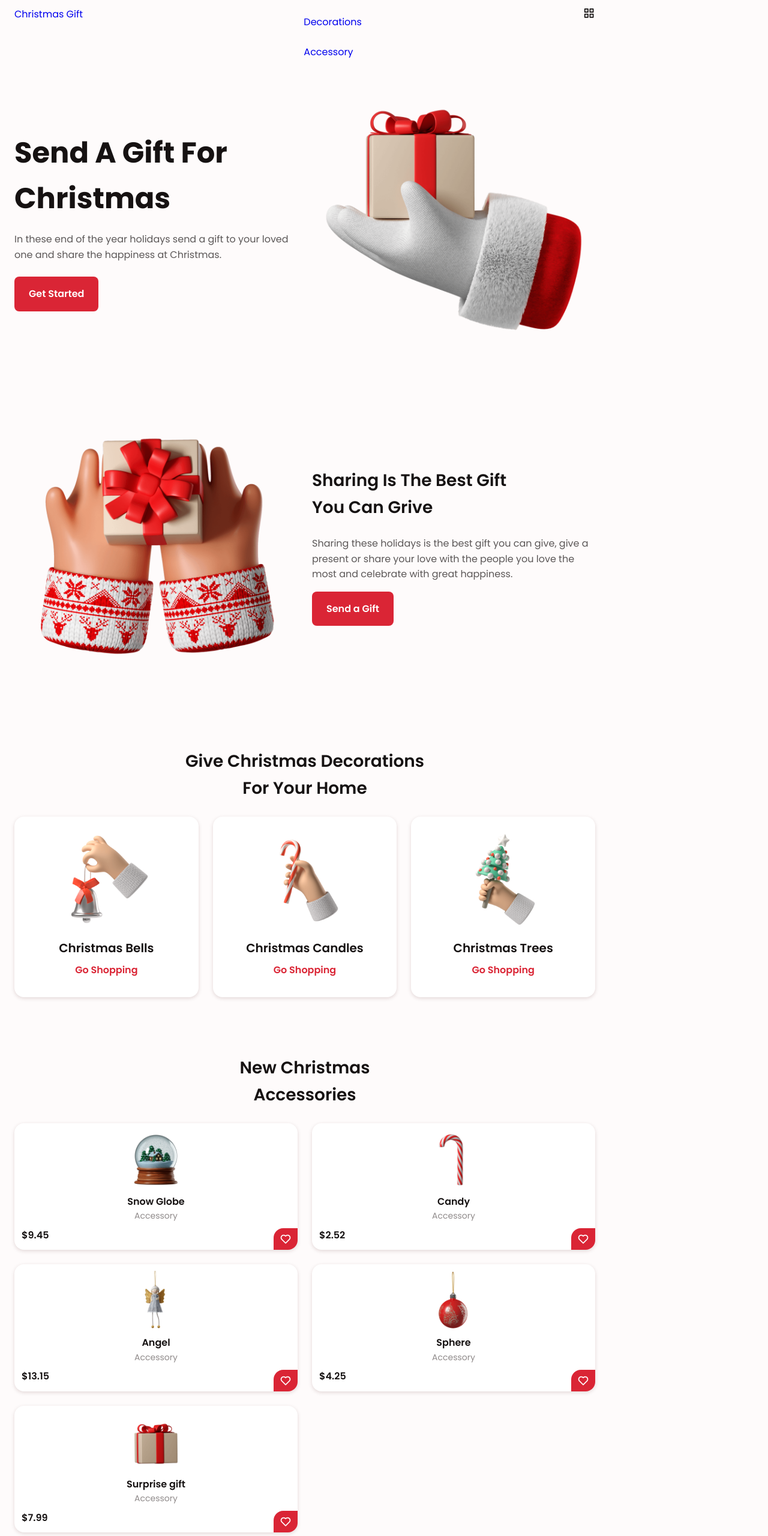
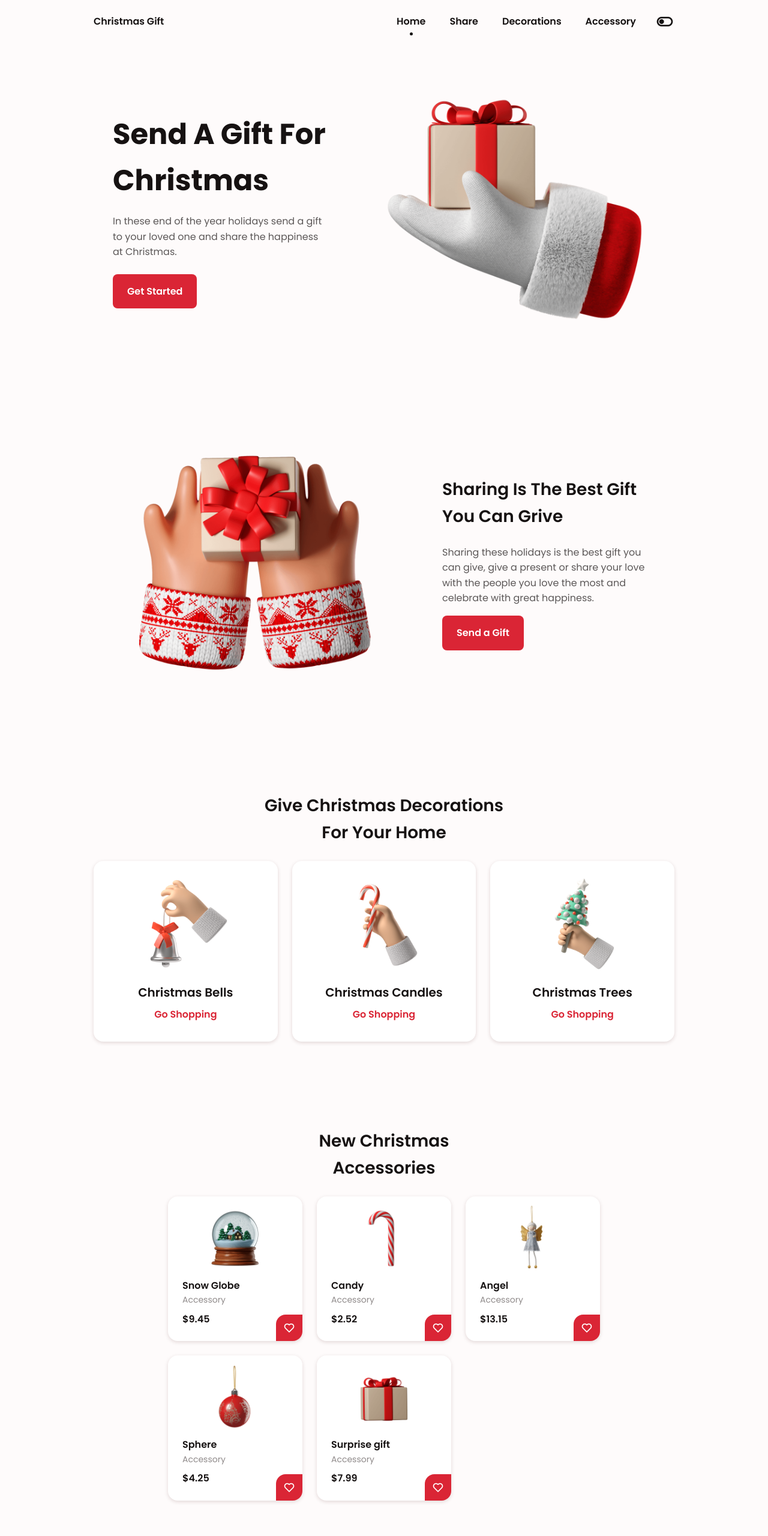
Before and after one commit to paulwongx/sample-websites, a plain HTML site: page 20210101_christmas_landing_page/index.html in a window 1280 px wide. Shown: the top 2560 px of the page at 60% size. Drawn offline with nearby package versions, Linux system fonts and the light colour scheme.

Commit message:
completed tutorial

```diff
--- a/20210101_christmas_landing_page/index.html
+++ b/20210101_christmas_landing_page/index.html
@@ -9,6 +9,9 @@
 
     <!--========== CSS ==========-->
     <link rel="stylesheet" href="styles.css">
+
+    <!--========== SCROLL REVEAL ==========-->
+    <script src="https://unpkg.com/scrollreveal"></script>
 
     <title>Christmas Gift</title>
 </head>
@@ -29,6 +32,9 @@
                     <li class="nav__item"><a href="#share" class="nav__link">Share</a></li>
                     <li class="nav__item"><a href="#decoration" class="nav__link">Decorations</a></li>
                     <li class="nav__item"><a href="#accessory" class="nav__link">Accessory</a></li>
+
+                    <li><i class='bx bx-toggle-left change-theme' id="theme-button"></i></li>
+
                 </ul>
             </div>
 
@@ -202,10 +208,6 @@
     </footer>
 
 
-
-    <!--========== SCROLL REVEAL ==========-->
-    <script src="https://unpkg.com/scrollreveal"></script>
-
     <!--========== MAIN JS ==========-->
     <script src="main.js"></script>
 </body>
--- a/20210101_christmas_landing_page/main.js
+++ b/20210101_christmas_landing_page/main.js
@@ -69,6 +69,55 @@ window.addEventListener('scroll', scrollTop)
 
 
 /*==================== DARK LIGHT THEME ====================*/
+const themeButton = document.getElementById('theme-button')
+const darkTheme = 'dark-theme'
+const iconTheme = 'bx-toggle-right'
 
+// Previously selected topic (if user selected)
+const selectedTheme = localStorage.getItem('selected-theme')
+const selectedIcon = localStorage.getItem('selected-icon')
+
+// We obtain the current theme that the interface has by validating the dark-theme class
+const getCurrentTheme = () => document.body.classList.contains(darkTheme) ? 'dark' : 'light'
+const getCurrentIcon = () => themeButton.classList.contains(iconTheme) ? 'bx-toggle-left' : 'bx-toggle-right'
+
+// We validate if the user previously chose a topic
+if (selectedTheme) {
+    // If the validation is fulfilled, we ask what teh issue was to know if we activated or deactivate the dark theme
+    document.body.classList[selectedTheme === 'dark' ? 'add' : 'remove'](darkTheme)
+    themeButton.classList[selectedIcon === 'bx-toggle-left' ? 'add' : 'remove'](iconTheme)
+}
+
+// Activate / deactivate the theme manually with the button
+themeButton.addEventListener('click', () => {
+    // Add or remove the dark / icon theme
+    document.body.classList.toggle(darkTheme)
+    themeButton.classList.toggle(iconTheme)
+
+    // We save the theme and the current icon that the user chose
+    localStorage.setItem('selected-theme', getCurrentTheme())
+    localStorage.setItem('selected-icon', getCurrentIcon())
+})
 
 /*==================== SCROLL REVEAL ANIMATION ====================*/
+const sr = ScrollReveal({
+    distance: '30px',
+    duration: 1800,
+    reset: true,
+});
+
+sr.reveal(`.home__data, .home__img,
+            .decoration__data,
+            .accessory__content,
+            .footer__content`,{
+    origin: 'top',
+    interval: 200,
+})
+
+sr.reveal(`.share__img, .send__content`, {
+    origin: 'left'
+})
+
+sr.reveal(`.share__data, .send__img`, {
+    origin: 'right'
+})
--- a/20210101_christmas_landing_page/styles.css
+++ b/20210101_christmas_landing_page/styles.css
@@ -60,9 +60,25 @@ html {
 }
 
 /*========== Variables Dark theme ==========*/
-
+body.dark-theme{
+    --first-color-send: #161212;
+    --title-color: #F3F1F1;
+    --text-color: #D1C7C8;
+    --body-color: #251D1E;
+    --container-color: #302728;
+}
 
 /*========== Button Dark/Light ==========*/
+.change-theme{
+    position: absolute;
+    right: 1.5rem;
+    top: 2.2rem;
+    display: flex;
+    color: var(--title-color);
+    font-size: 2rem;
+    cursor: pointer;
+}
+
 
 body {
     margin: var(--header-height) 0 0 0;
@@ -164,7 +180,7 @@ img{
     margin-bottom: var(--mb-3);
 }
 
-.nav_link, .nav_logo, .nav__toggle{
+.nav__link, .nav__logo, .nav__toggle{
     color: var(--title-color);
     font-weight: var(--font-semi-bold);
 }
@@ -235,11 +251,11 @@ img{
 
 .scrolltop__icon{
     font-size: 1.5rem;
-    color: var(--body-color)
+    color: var(--body-color);
 }
 
 .show-scroll{
-    visibility: visibile;
+    visibility: visible;
     bottom: 1.5rem;
 }
 
@@ -286,7 +302,7 @@ img{
 
 .button-link:hover{
     background-color: transparent;
-    color: var(--first-color-alt)
+    color: var(--first-color-alt);
 }
 
 /*========== SHARE ==========*/
@@ -497,7 +513,7 @@ img{
 
     .section-title-center,
     .share__data,
-    .send_description{
+    .send__description{
         text-align: initial;
     }
 
@@ -511,6 +527,96 @@ img{
         order: -1;
     }
 
+}
 
+@media screen and (min-width: 768px){
+    body{
+        margin: 0;
+    }
 
+    .section{
+        padding-top: 7rem;
+    }
+
+    .nav{
+        height: calc(var(--header-height) + 1.5rem);
+    }
+
+    .nav__list{
+        display:flex;
+        align-items: center;
+    }
+
+    .nav__item{
+        margin-left: var(--mb-5);
+        margin-bottom: 0;
+    }
+
+    .nav__toggle{
+        display: none;
+    }
+
+    .change-theme{
+        position: initial;
+        margin-left: var(--mb-4);
+    }
+
+    .home__container{
+        padding: 7rem 2rem 0;
+    }
+
+    .share__container{
+        padding: 0 2rem;
+    }
+
+    .accessory__container{
+        grid-template-columns: repeat(3,224px);
+        justify-content: center;
+    }
+
+    .accessory__content{
+        padding: .5rem 1.5rem 1.5rem;
+    }
+
+    .accessory__img{
+        width: 120px;
+        margin-bottom: var(--mb-1);
+    }
+
+    .accessory__title, .accessory__category{
+        text-align: initial;
+    }
+
+    .accessory__button{
+        padding: .75rem;
+    }
+
+    .send{
+        background: none;
+    }
+
+    .send__container{
+        background-color: var(--first-color-send);
+        padding: 2rem;
+        border-radius: 1.5rem;
+    }
 }
+
+@media screen and (min-width: 968px) {
+    .bd-container{
+        margin-left: auto;
+        margin-right: auto;
+    }
+
+    .home__img,
+    .share__img,
+    .send__img{
+        width: 469px;
+    }
+
+    .home__container,
+    .share__container,
+    .send__container{
+        column-gap: 5rem;
+    }
+}
```
